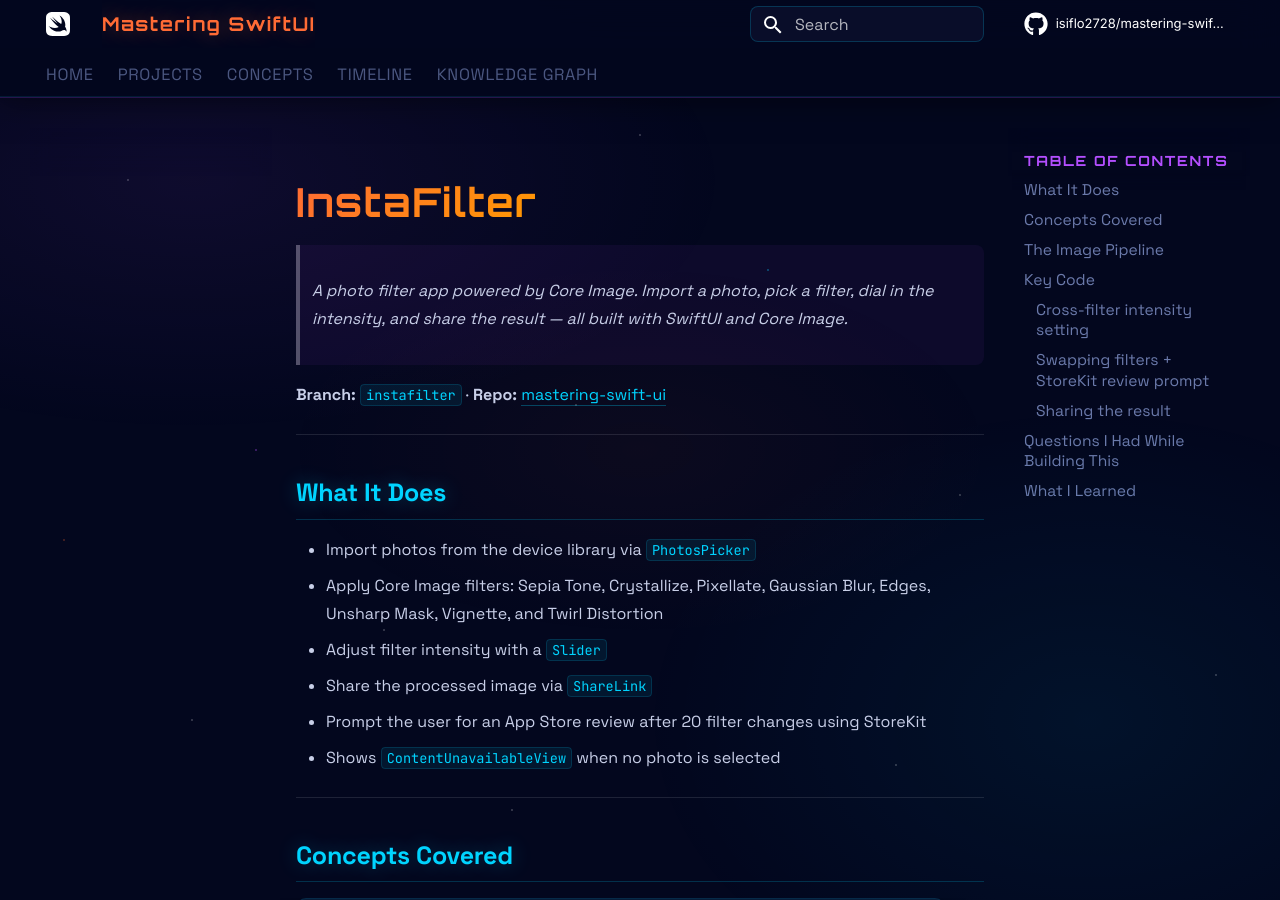
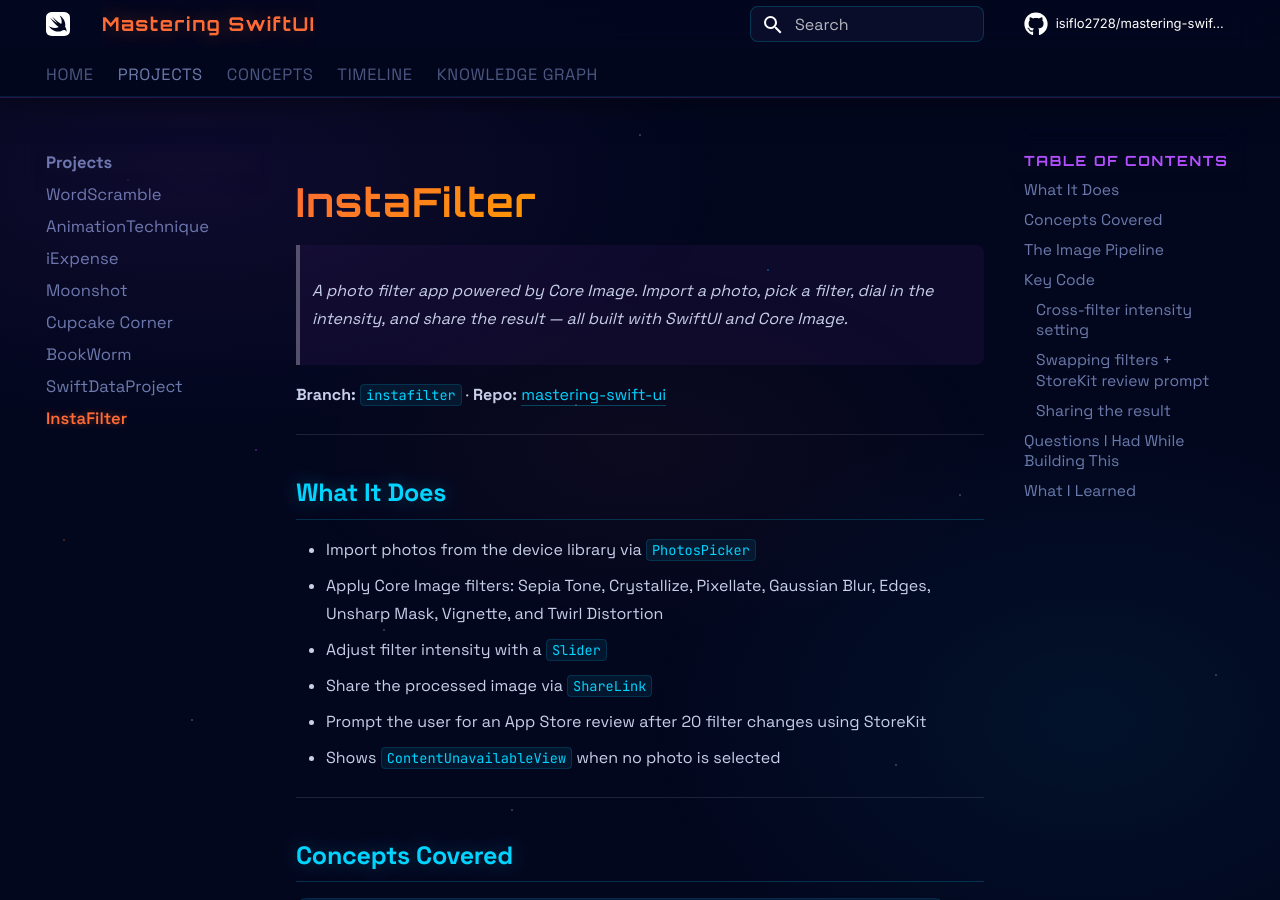
Before and after one commit to isiflo2728/swift-vault, an MkDocs documentation site: the page built from docs/projects/instafilter.md, in a window 1280 px wide and 900 px high. Built offline with MkDocs 1.6.1 and Material for MkDocs 9.7.7, drawn with Linux system fonts in a browser that asks for light colours; comment, search, counter and statistics services are not loaded.

Commit message:
Add InstaFilter to nav

```diff
--- a/mkdocs.yml
+++ b/mkdocs.yml
@@ -76,6 +76,7 @@ nav:
     - Cupcake Corner: projects/cupcake-corner.md
     - BookWorm: projects/bookworm.md
     - SwiftDataProject: projects/swiftdataproject.md
+    - InstaFilter: projects/instafilter.md
   - Concepts:
     - concepts/index.md
     - State & Data Flow: concepts/state-data-flow.md
```
